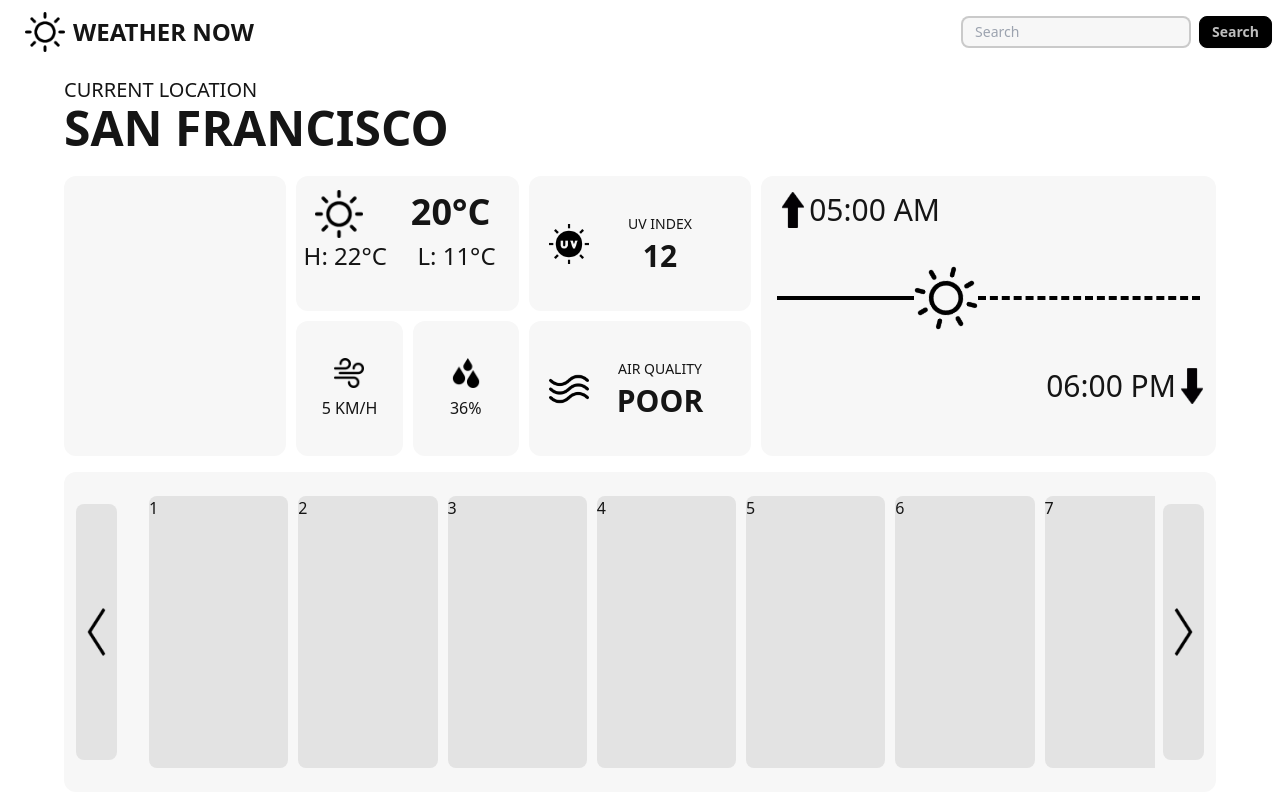
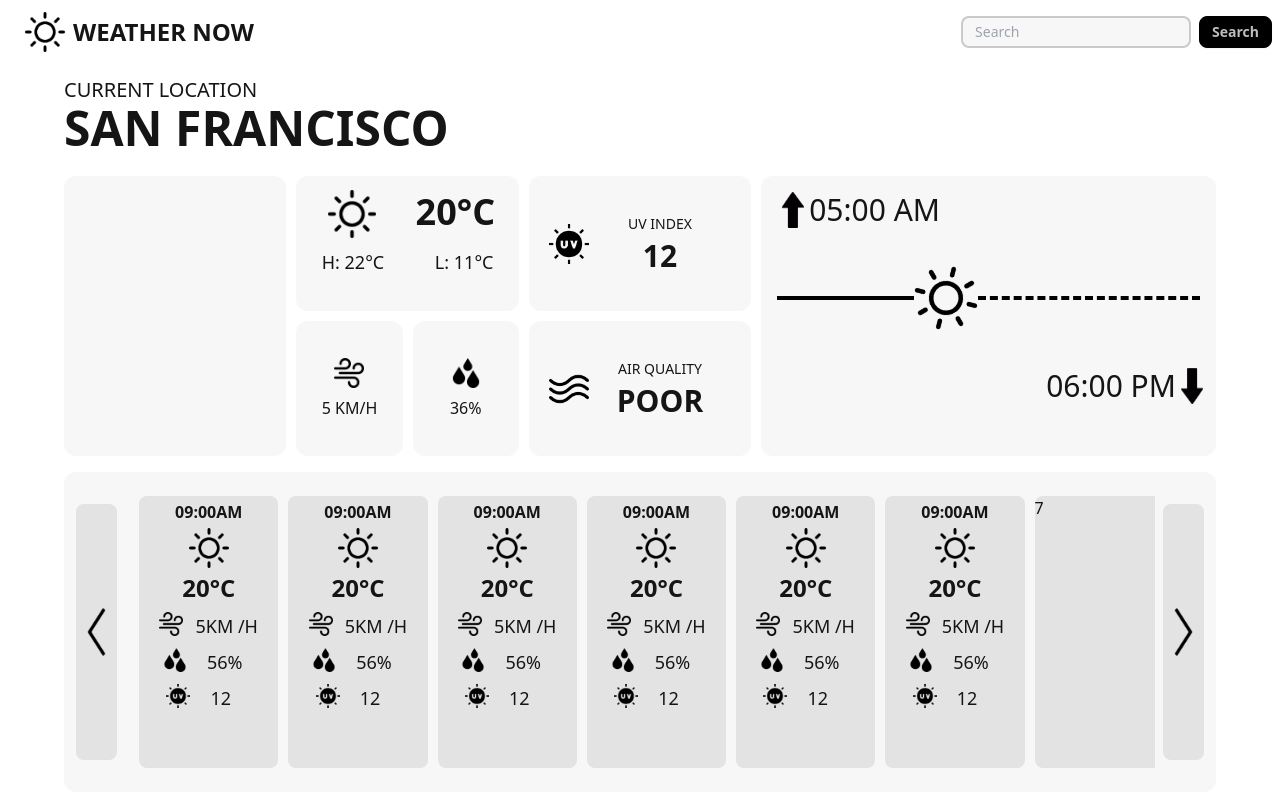
Before and after one commit to Pranav-Official/weatherapp-angular, an Angular app: page / in a window 1280 px wide. Built offline with nearby package versions, Linux system fonts and the light colour scheme.

Commit message:
Feat : Completed Info-Carousal-Component

```diff
--- /dev/null
+++ b/src/app/components/carousel-info-tile/carousel-info-tile.component.html
@@ -0,0 +1,50 @@
+<div class="flex flex-col w-full items-center justify-center">
+  <p class="sunrise-time-text font-semibold text-1xl mt-1">{{ time }}</p>
+  <div class="mt-1">
+    <img src="{{ weather_iconUrl }}" class="w-10 place-self-center h-10" />
+  </div>
+  <div class="mt-1">
+    <p class="sunrise-time-text font-bold text-2xl">{{ temperature }}&deg;C</p>
+  </div>
+  <div class="grid h-3/6">
+    <div class="row-start-1 col-span-8 flex flex-col items-center mt-2">
+      <img
+        src="../../../assets/icons/wind-speed.png"
+        class="w-6 place-self-center h-6 mr-3"
+      />
+    </div>
+    <div
+      class="row-start-1 col-span-8 flex flex-col items-center mt-2 justify-center"
+    >
+      <p class="sunrise-time-text font-normal text-lg">{{ wind_speed }}KM /H</p>
+    </div>
+  </div>
+  <div class="grid h-3/6 mr-3">
+    <div class="row-start-1 col-span-8 flex flex-col items-center mt-2">
+      <img
+        src="../../../assets/icons/humidity.png"
+        class="w-6 place-self-center h-6 mr-5"
+      />
+    </div>
+    <div
+      class="row-start-1 col-span-8 flex flex-col items-center mt-2 justify-center"
+    >
+      <p class="sunrise-time-text font-normal text-lg">
+        {{ rain_percentage }}%
+      </p>
+    </div>
+  </div>
+  <div class="grid h-3/6 mr-5">
+    <div class="row-start-1 col-span-8 flex flex-col items-center mt-2">
+      <img
+        src="../../../assets/icons/uv.png"
+        class="w-6 place-self-center h-6 mr-5"
+      />
+    </div>
+    <div
+      class="row-start-1 col-span-8 flex flex-col items-center mt-2 justify-center"
+    >
+      <p class="sunrise-time-text font-normal text-lg">{{ uv }}</p>
+    </div>
+  </div>
+</div>
--- /dev/null
+++ b/src/app/components/carousel-info-tile/carousel-info-tile.component.ts
@@ -0,0 +1,17 @@
+import { Component, Input } from '@angular/core';
+
+@Component({
+  selector: 'app-carousel-info-tile',
+  standalone: true,
+  imports: [],
+  templateUrl: './carousel-info-tile.component.html',
+  styleUrl: './carousel-info-tile.component.css',
+})
+export class CarouselInfoTileComponent {
+  time: string = '09:00AM';
+  weather_iconUrl: string = '../../../assets/icons/Sunny Day.png';
+  temperature: number = 20;
+  wind_speed: number = 5;
+  rain_percentage: number = 56;
+  uv: number = 12;
+}
--- a/src/app/components/info-carousal/info-carousal.component.html
+++ b/src/app/components/info-carousal/info-carousal.component.html
@@ -8,12 +8,24 @@
       alt=""
   /></a>
   <div id="info-carousal" class="carousel w-full bg-secondary p-6">
-    <div id="item1" class="carousel-item bg-accent rounded-lg">1</div>
-    <div id="item2" class="carousel-item bg-accent rounded-lg">2</div>
-    <div id="item3" class="carousel-item bg-accent rounded-lg">3</div>
-    <div id="item4" class="carousel-item bg-accent rounded-lg">4</div>
-    <div id="item5" class="carousel-item bg-accent rounded-lg">5</div>
-    <div id="item6" class="carousel-item bg-accent rounded-lg">6</div>
+    <div id="item1" class="carousel-item bg-accent rounded-lg p-0 block">
+      <app-carousel-info-tile></app-carousel-info-tile>
+    </div>
+    <div id="item2" class="carousel-item bg-accent rounded-lg p-0 block">
+      <app-carousel-info-tile></app-carousel-info-tile>
+    </div>
+    <div id="item3" class="carousel-item bg-accent rounded-lg p-0 block">
+      <app-carousel-info-tile></app-carousel-info-tile>
+    </div>
+    <div id="item4" class="carousel-item bg-accent rounded-lg p-0 block">
+      <app-carousel-info-tile></app-carousel-info-tile>
+    </div>
+    <div id="item5" class="carousel-item bg-accent rounded-lg p-0 block">
+      <app-carousel-info-tile></app-carousel-info-tile>
+    </div>
+    <div id="item6" class="carousel-item bg-accent rounded-lg p-0 block">
+      <app-carousel-info-tile></app-carousel-info-tile>
+    </div>
     <div id="item7" class="carousel-item bg-accent rounded-lg">7</div>
     <div id="item8" class="carousel-item bg-accent rounded-lg">8</div>
     <div id="item9" class="carousel-item bg-accent rounded-lg">9</div>
--- a/src/app/components/info-carousal/info-carousal.component.ts
+++ b/src/app/components/info-carousal/info-carousal.component.ts
@@ -1,11 +1,11 @@
 import { Component, ElementRef, Renderer2 } from '@angular/core';
 import { Router } from '@angular/router';
 import { Observable, Subscription, fromEvent } from 'rxjs';
-
+import { CarouselInfoTileComponent } from '../carousel-info-tile/carousel-info-tile.component';
 @Component({
   selector: 'app-info-carousal',
   standalone: true,
-  imports: [],
+  imports: [CarouselInfoTileComponent],
   templateUrl: './info-carousal.component.html',
   styleUrl: './info-carousal.component.css',
 })
--- a/src/app/components/temperature-widget/temperature-widget.component.html
+++ b/src/app/components/temperature-widget/temperature-widget.component.html
@@ -1,16 +1,24 @@
-<div class="grid ">
-    <div class="row-start-1 col-span-4 place-self-center h-3/6 flex-nowrap" id = "weather-icon-container">
-        <img src = '../../../assets/icons/Sunny Day.png' class="w-12 place-self-center h-12">
-    </div>
-    <div class="row-start-1 col-span-6 flex flex-col items-center mt-4 flex-nowrap">
-        <p class="sunrise-time-text font-bold text-4xl">20&deg;C</p>
-    </div>
+<div class="grid">
+  <div
+    class="row-start-1 col-span-4 place-self-center ms-4 h-3/6 flex-nowrap"
+    id="weather-icon-container"
+  >
+    <img
+      src="../../../assets/icons/Sunny Day.png"
+      class="w-12 place-self-center h-12"
+    />
+  </div>
+  <div
+    class="row-start-1 col-span-6 flex flex-col items-center mt-4 flex-nowrap"
+  >
+    <p class="sunrise-time-text font-bold text-4xl">20&deg;C</p>
+  </div>
 </div>
 <div class="grid h-3/6">
-    <div class="row-start-1 col-span-8 flex flex-col items-center mt-2 pr-4">
-        <p class="sunrise-time-text font-normal text-2xl">H: 22&deg;C</p>
-    </div>
-    <div class="row-start-1 col-span-8 flex flex-col items-center mt-2 pr-4">
-        <p class="sunrise-time-text font-normal text-2xl">L: 11&deg;C</p>
-    </div>
+  <div class="row-start-1 col-span-8 flex flex-col items-center mt-4">
+    <p class="sunrise-time-text font-normal text-lg">H: 22&deg;C</p>
+  </div>
+  <div class="row-start-1 col-span-8 flex flex-col items-center mt-4">
+    <p class="sunrise-time-text font-normal text-lg">L: 11&deg;C</p>
+  </div>
 </div>
```
Also changed, not shown: src/app/components/carousel-info-tile/carousel-info-tile.component.css (added), 1 other file (tests, documents, lock files or other folders).
